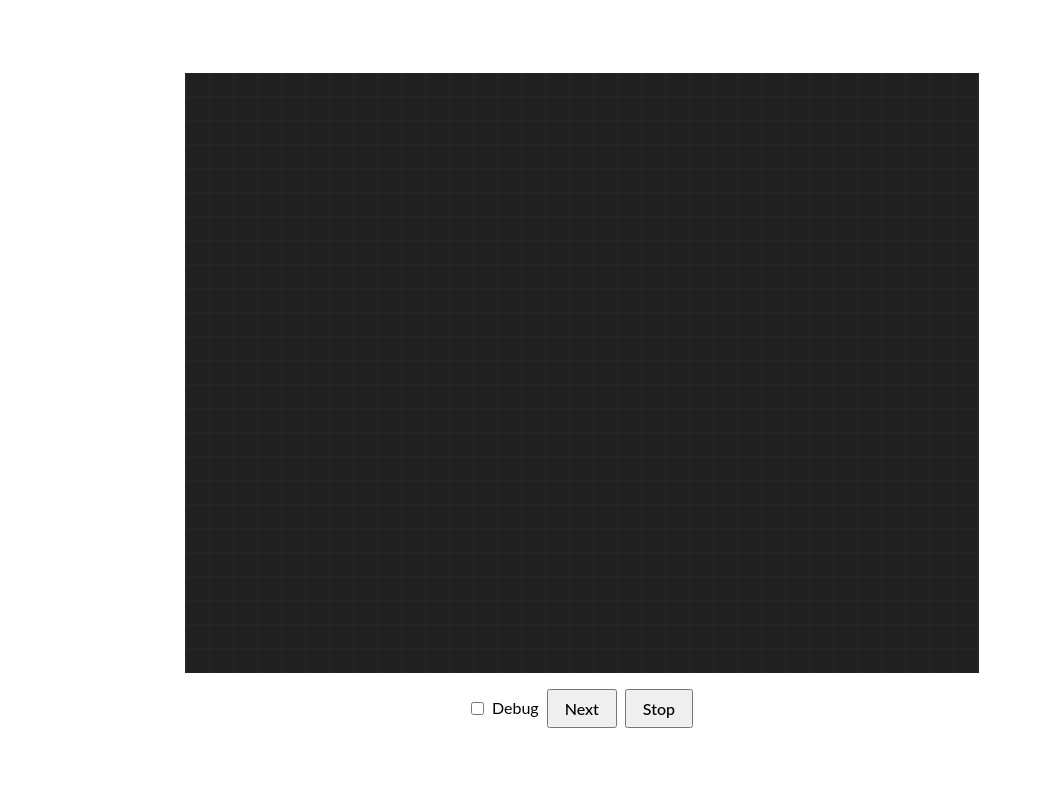
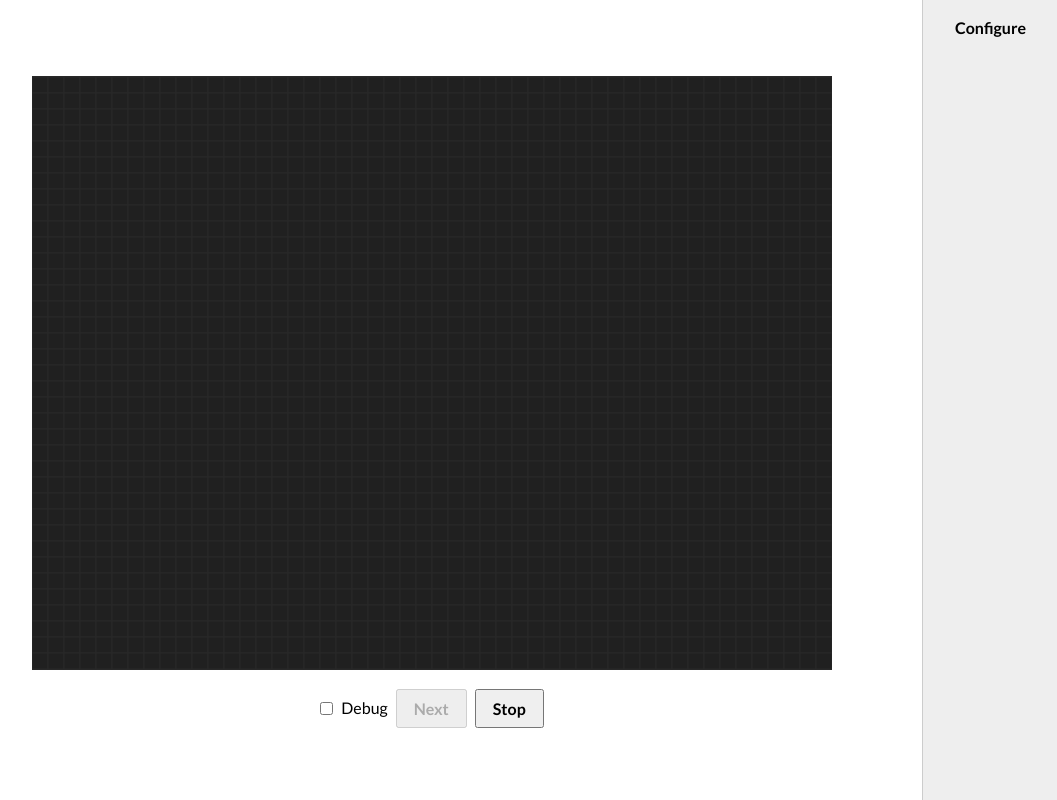
Before and after one commit to nikkehtine/conway-ts, a website with bundled scripts: page index.html in a window 1280 px wide. Both pictures are taken after a click on the button "Play". Shown: the whole page, without its empty margins (58-1115 px from the left). Built offline with nearby package versions, Linux system fonts and the light colour scheme.

Commit message:
Add grid options and sidebar

```diff
--- a/index.html
+++ b/index.html
@@ -8,6 +8,7 @@
     <script src="main.js" defer></script>
   </head>
   <body>
+    <main>
       <canvas id="app"></canvas>
       <div class="controls">
         <input type="checkbox" id="debug" />
@@ -15,5 +16,9 @@
         <input type="button" id="next" value="Next" />
         <input type="button" id="play" value="Play" />
       </div>
+    </main>
+    <aside>
+      <p class="head">Configure</p>
+    </aside>
   </body>
 </html>
--- a/main.ts
+++ b/main.ts
@@ -2,8 +2,9 @@ const BOARD = {
   debug: false,
   width: 800,
   height: 600,
-  cellSize: 24,
+  cellSize: 16,
   fps: 10,
+  grid: true,
   // these are calculated later:
   frameInterval: 0,
   rows: 0,
@@ -23,8 +24,8 @@ const COLORS = {
     grid: "#292929",
   },
   [State.Alive]: {
-    fill: "#666",
-    grid: "#555",
+    fill: "#666666",
+    grid: "#5B5B5B",
   },
 };
 
@@ -71,9 +72,11 @@ const renderWorld = () => {
         state: world[row][col],
       };
       ctx.fillStyle = COLORS[cell.state].fill;
-      ctx.strokeStyle = COLORS[cell.state].grid;
       ctx.fillRect(cell.x, cell.y, cell.size, cell.size);
-      ctx.strokeRect(cell.x, cell.y, cell.size, cell.size);
+      if (BOARD.grid) {
+        ctx.strokeStyle = COLORS[cell.state].grid;
+        ctx.strokeRect(cell.x, cell.y, cell.size, cell.size);
+      }
     }
   }
 };
@@ -103,14 +106,14 @@ const computeNextWorld = () => {
     for (let col = 0; col < BOARD.cols; ++col) {
       const neighbors = countNeighbors(row, col);
       const cell = world[row][col];
-      nextWorld[row][col] = ((cell: State) => {
+      nextWorld[row][col] = (() => {
         switch (cell) {
           case State.Alive:
             return neighbors === 2 || neighbors === 3 ? State.Alive : State.Dead;
           case State.Dead:
             return neighbors === 3 ? State.Alive : State.Dead;
         }
-      })(cell);
+      })();
     }
   }
 };
@@ -155,8 +158,8 @@ let running = false;
 const animate = (currentTime: number) => {
   const elapsedTime = currentTime - lastFrameTime;
   if (elapsedTime >= BOARD.frameInterval) {
+    iterateNext();
     lastFrameTime = performance.now();
-    iterateNext();
   }
   if (running) {
     requestAnimationFrame(animate);
@@ -167,10 +170,16 @@ const playBtn = document.getElementById("play");
 playBtn?.addEventListener("click", () => {
   if (!running) {
     playBtn.setAttribute("value", "Stop");
+    if (nextBtn) {
+      nextBtn.setAttribute("disabled", "");
+    }
     running = true;
     requestAnimationFrame(animate);
   } else {
     playBtn.setAttribute("value", "Play");
+    if (nextBtn) {
+      nextBtn.removeAttribute("disabled");
+    }
     running = false;
   }
 });
--- a/style.css
+++ b/style.css
@@ -1,4 +1,5 @@
-@import url("https://fonts.googleapis.com/css2?family=Roboto:wght@400;500&display=swap");
+@import url("https://fonts.googleapis.com/css2?family=Lato:wght@400;700&display=swap");
+
 * {
   margin: 0;
   font-family: inherit;
@@ -9,18 +10,25 @@
 }
 body {
   font-family: "Lato", "Inter", "Ubuntu", system-ui, sans-serif;
-  min-height: 100dvh;
-  display: grid;
-  place-content: center;
-  gap: 1rem;
+  height: 100dvh;
+  display: flex;
+  flex-direction: row;
   line-height: 1.5;
   -webkit-font-smoothing: antialiased;
   @media screen and (prefers-color-scheme: dark) {
     background-color: #181818;
   }
 }
+main {
+  display: grid;
+  place-content: center;
+  gap: 1rem;
+  flex: 1 1 auto;
+}
 canvas {
   display: block;
+  max-width: 100%;
+  max-height: 100dvh;
 }
 .controls {
   display: flex;
@@ -33,7 +41,23 @@ canvas {
   }
   input[type="button"] {
     font-size: 1rem;
-    font-weight: 500;
+    font-weight: 700;
     padding: 0.5rem 1rem;
   }
 }
+aside {
+  font-family: "Lato";
+  font-size: 1rem;
+  width: 300px;
+  padding-block: 1rem;
+  padding-inline: 2rem;
+  background-color: #eee;
+  border-left: 1px solid #ccc;
+  @media screen and (prefers-color-scheme: dark) {
+    background-color: #111;
+    border-color: #222;
+  }
+  .head {
+    font-weight: 700;
+  }
+}
```
Lines whose indentation alone changed are shown as unchanged.
